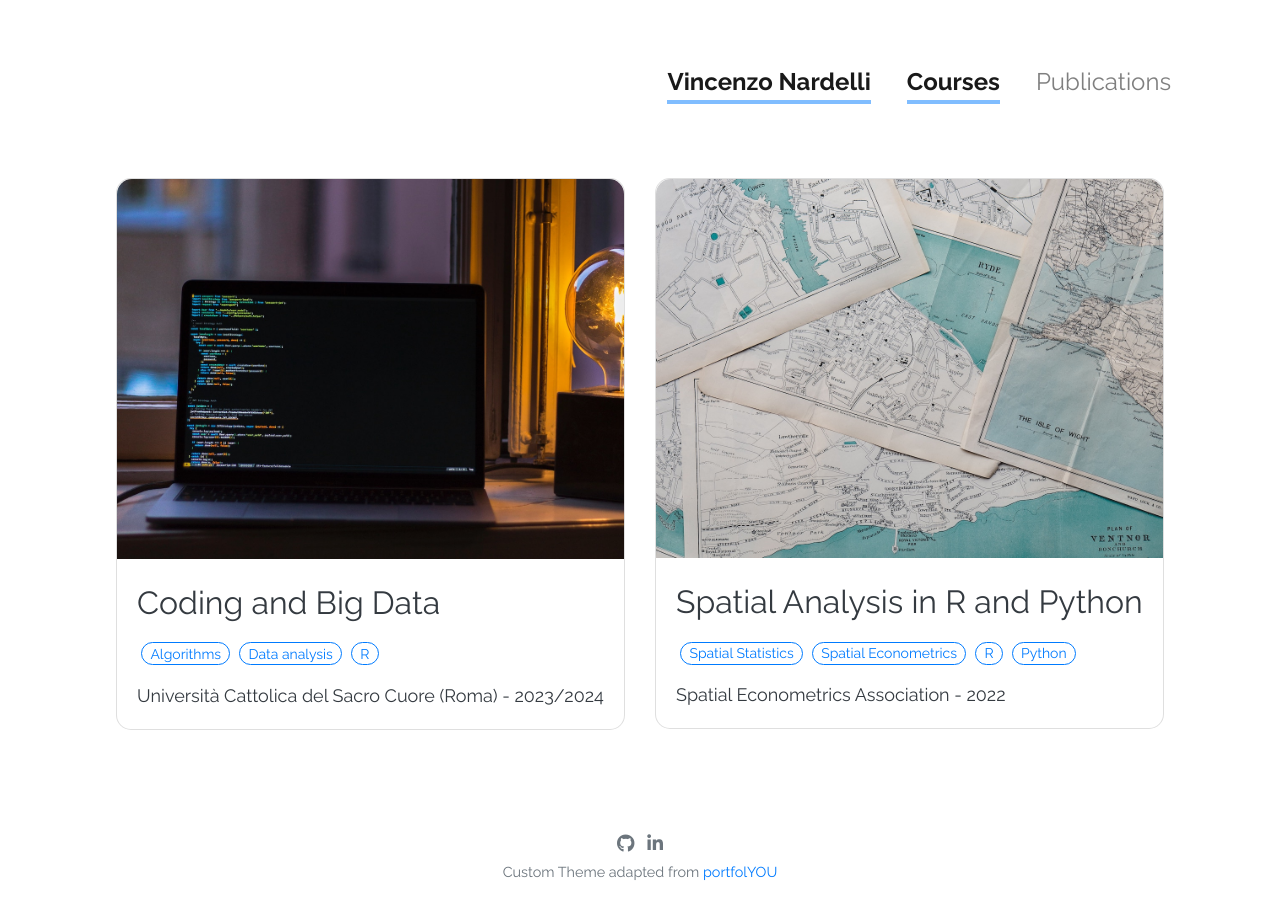
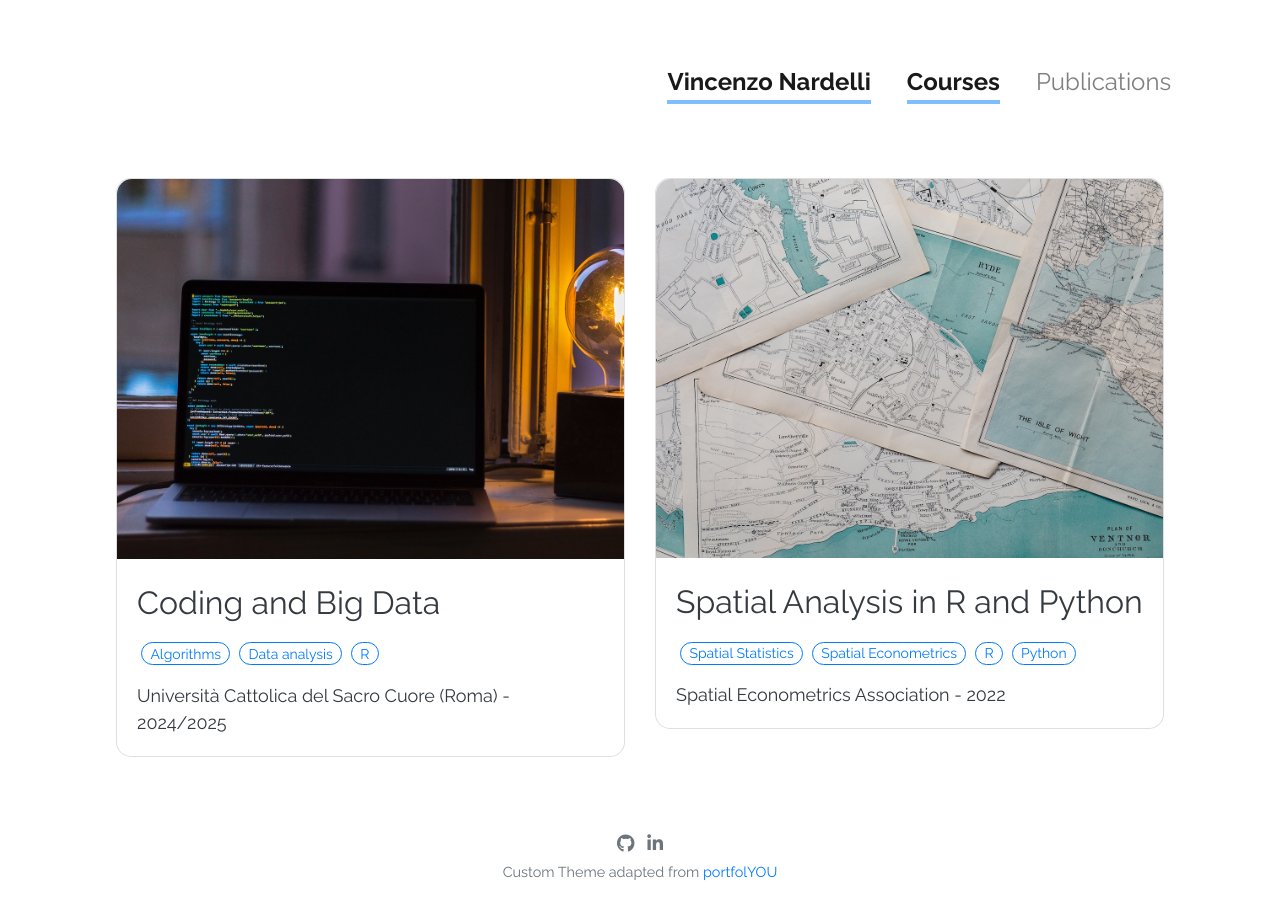
Before and after one commit to vincnardelli/vincnardelli, a Jekyll site: the page built from pages/courses.html, in a window 1280 px wide. Built offline with Jekyll 4.4.1, drawn with Linux system fonts in a browser that asks for light colours; nearby versions of some CDN libraries.

Commit message:
Update cbd course

```diff
--- a/_includes/courses/index.html
+++ b/_includes/courses/index.html
@@ -14,7 +14,7 @@
           <span class="badge badge-pill text-primary border border-primary ml-1">Data analysis</span>
           <span class="badge badge-pill text-primary border border-primary ml-1">R</span>
         </p>
-        <p class="card-text">Università Cattolica del Sacro Cuore (Roma) - 2023/2024</p>
+        <p class="card-text">Università Cattolica del Sacro Cuore (Roma) - 2024/2025</p>
 
       </div>
     </a>
```
